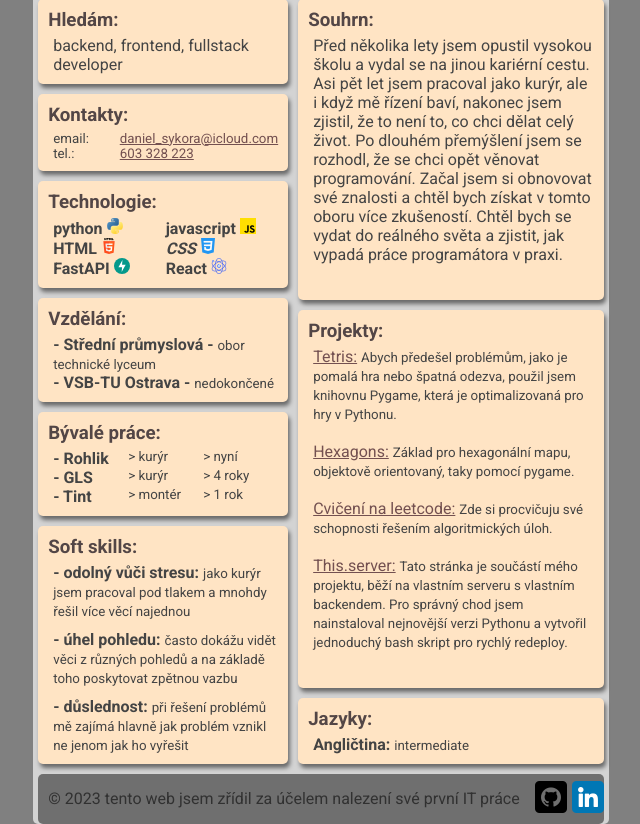
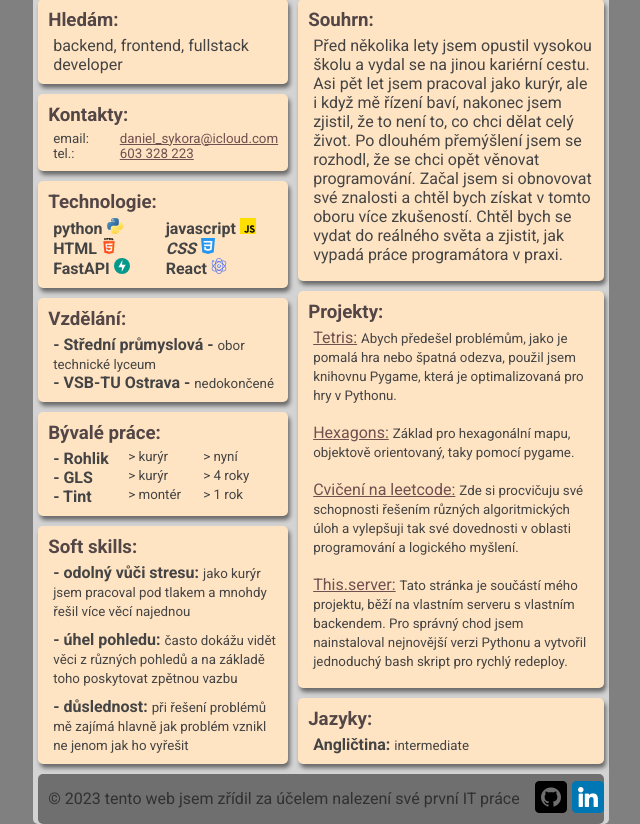
Before and after one commit to qwality/CV_for_server, a FastAPI app: page / in a window 1280 px wide. Shown: the part 172-996 px from the top of the page, without its empty margins (319-959 px from the left). Run offline with FastAPI, Linux system fonts and the light colour scheme.

Commit message:
leetcode

```diff
--- a/templates/main_cv.html
+++ b/templates/main_cv.html
@@ -83,7 +83,7 @@
                         <br><br>
                         <a href="https://leetcode.com/user5069Du/" target="_blank">Cvičení na leetcode:</a>
                         <small>
-                            Zde si procvičuju své schopnosti řešením algoritmických úloh.
+                            Zde si procvičuju své schopnosti řešením různých algoritmických úloh a vylepšuji tak své dovednosti v oblasti programování a logického myšlení.
                         </small>
                         <br><br>
                         <a href="https://github.com/qwality/CV_for_server" target="_blank">This.server:</a>
```
